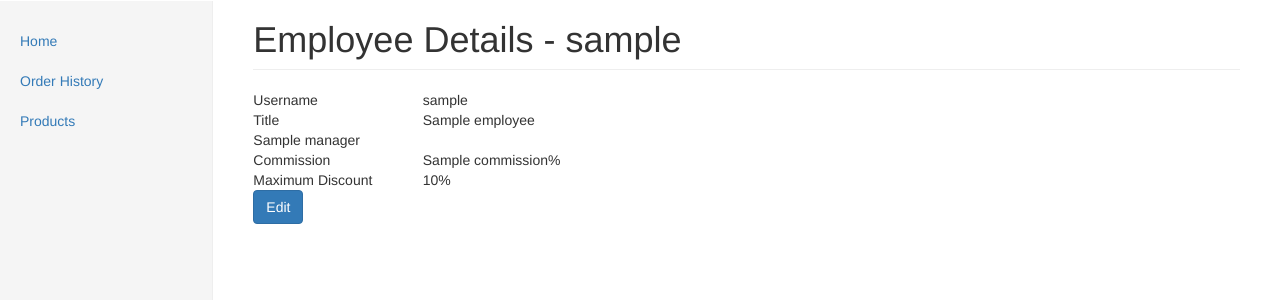
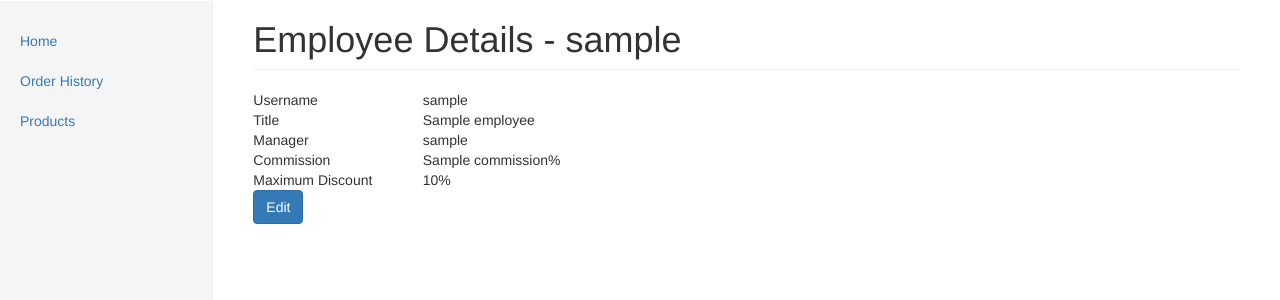
Before and after one commit to WendyKopf/OnlineOrderingSystem, a Flask app: template app/templates/employee.html in a window 1280 px wide. Shown: the part 50-350 px from the top of the page. Run offline with Flask 2, Linux system fonts and the light colour scheme; the template is opened without the code that fills it: most values are stand-ins (such as "Sample title", 1, 10 or a date in 2020); some libraries are stand-ins or nearby versions.

Commit message:
Fix manager label in employee.html

```diff
--- a/app/templates/employee.html
+++ b/app/templates/employee.html
@@ -12,7 +12,8 @@
   </div>
   <div class="row">
     {% if employee.title != 'Director' %}
-    <div class="col-sm-2">{{ employee.manager }}</div>
+    <div class="col-sm-2">Manager</div>
+    <div class="col-sm-2">{{ employee.manager.username }}</div>
     {% endif %}
   </div>
   <div class="row">
```
